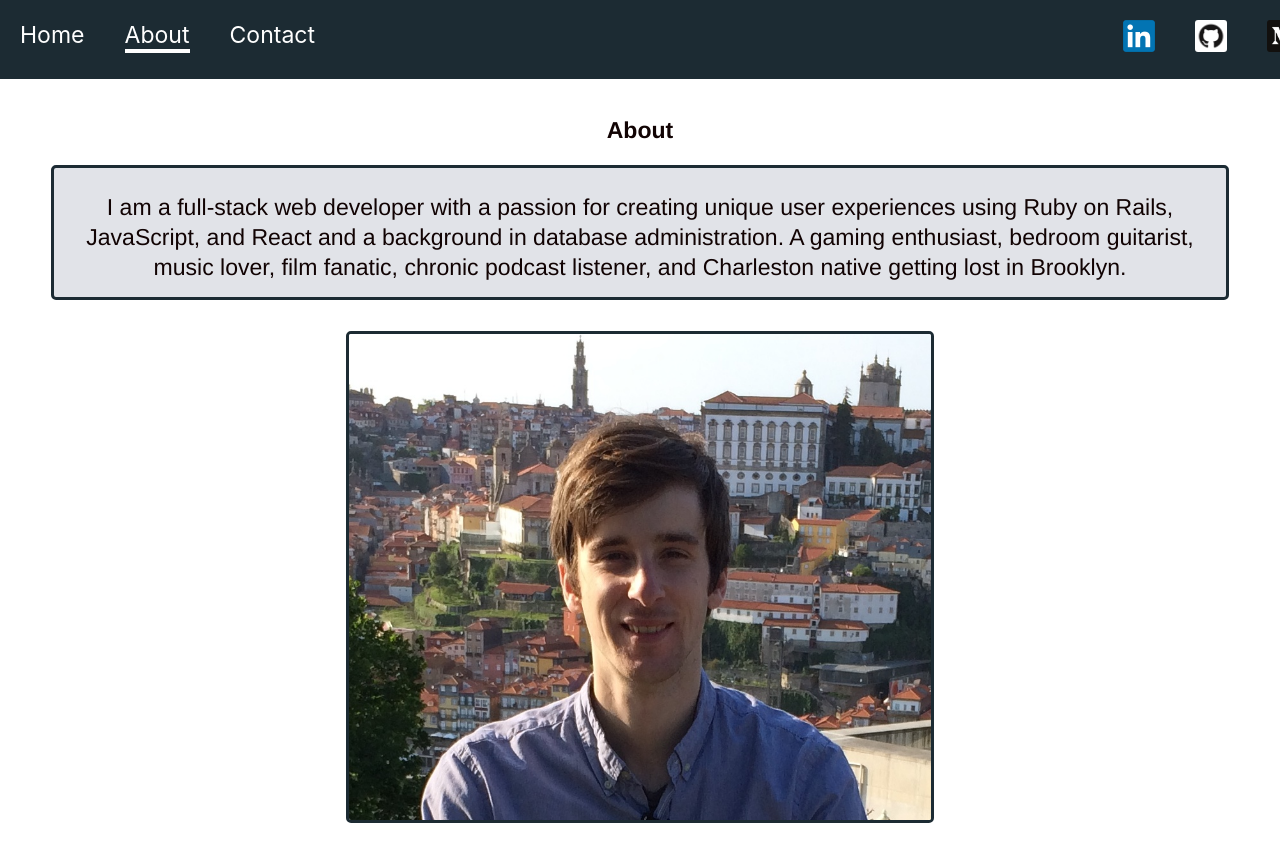
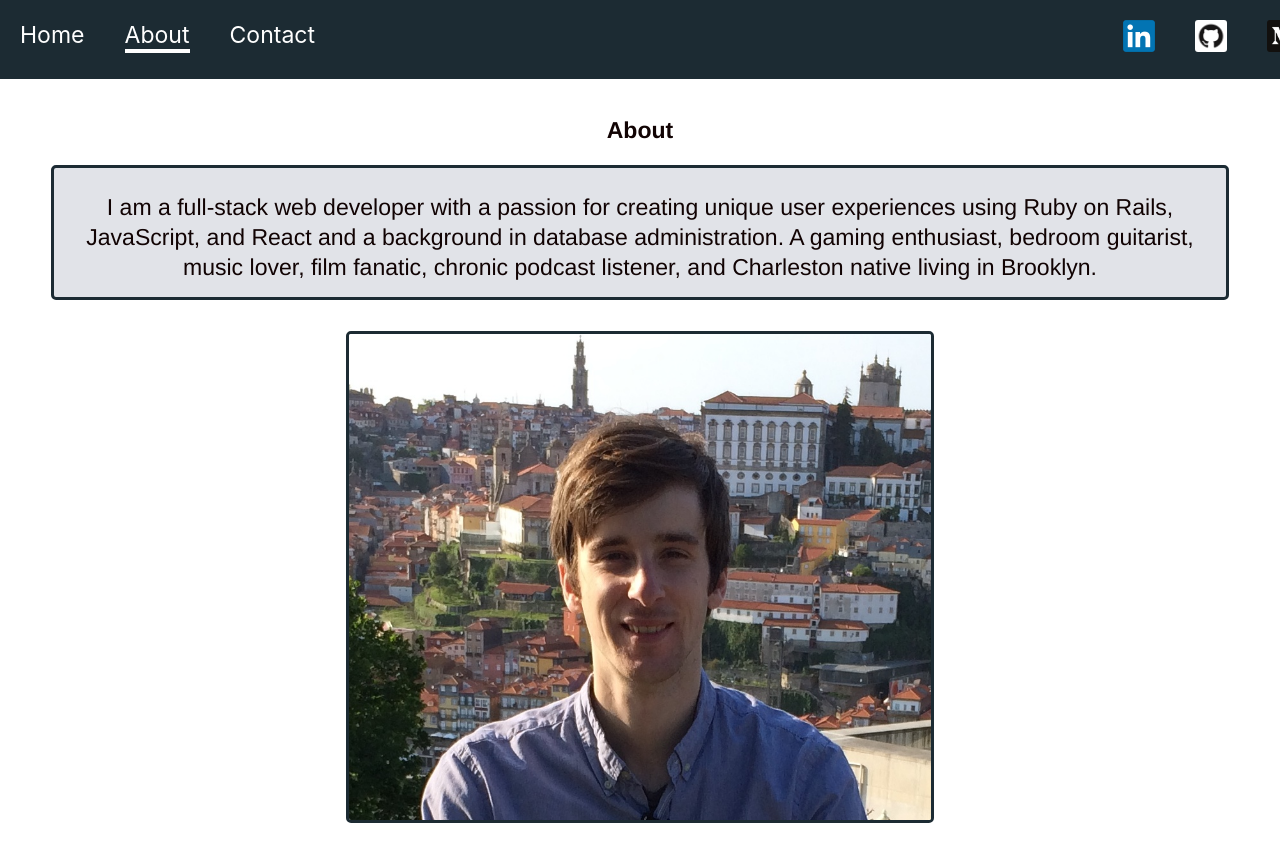
Before and after one commit to jbharwood/joseph-harwood, a React (Create React App) app: page /#/about in a window 1280 px wide. Shown: the top 862 px of the page. Built offline with nearby package versions, Linux system fonts and the light colour scheme.

Commit message:
changed about description again

```diff
--- a/src/components/About.js
+++ b/src/components/About.js
@@ -12,7 +12,7 @@ class About extends React.Component {
             <p> I am a full-stack web developer with a passion for creating unique user
             experiences using Ruby on Rails, JavaScript, and React and a background
             in database administration. A gaming enthusiast, bedroom guitarist, music lover,
-            film fanatic, chronic podcast listener, and Charleston native getting lost in Brooklyn.
+            film fanatic, chronic podcast listener, and Charleston native living in Brooklyn.
             </p>
           </div>
           <br/>
```
